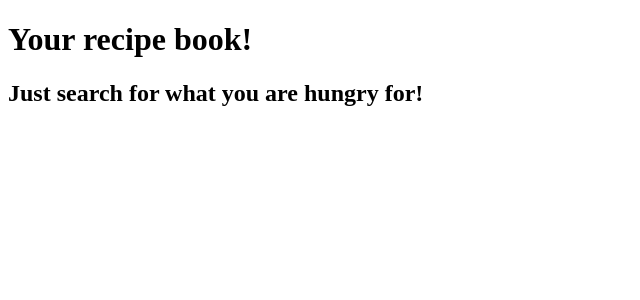
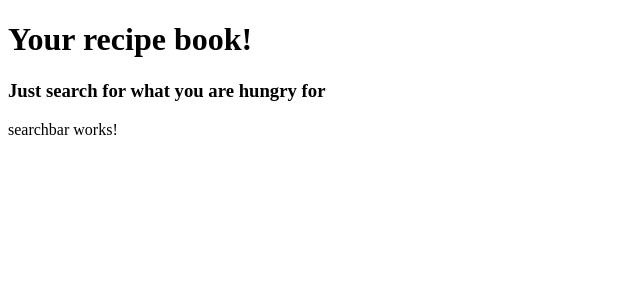
Before and after one commit to 56ghluf/ngrecipes, an Angular app: page / in a window 1280 px wide. Shown: the top 300 px of the page, without its empty margins (0-640 px from the left). Built offline with nearby package versions, Linux system fonts and the light colour scheme.

Commit message:
app-root: include the search bar

```diff
--- a/src/app/app.component.ts
+++ b/src/app/app.component.ts
@@ -1,12 +1,15 @@
 import { Component } from '@angular/core';
+import { SearchbarComponent } from './searchbar/searchbar.component';
 
 @Component({
   selector: 'app-root',
   template: `
     <h1>Your recipe book!</h1>
-    <h2>Just search for what you are hungry for!</h2>
+    <h3>Just search for what you are hungry for</h3>
+    <app-searchbar>
   `,
-  styleUrl: './app.component.css'
+  styleUrl: './app.component.css',
+  imports: [SearchbarComponent],
 })
 export class AppComponent {
   title = 'recipes';
```
